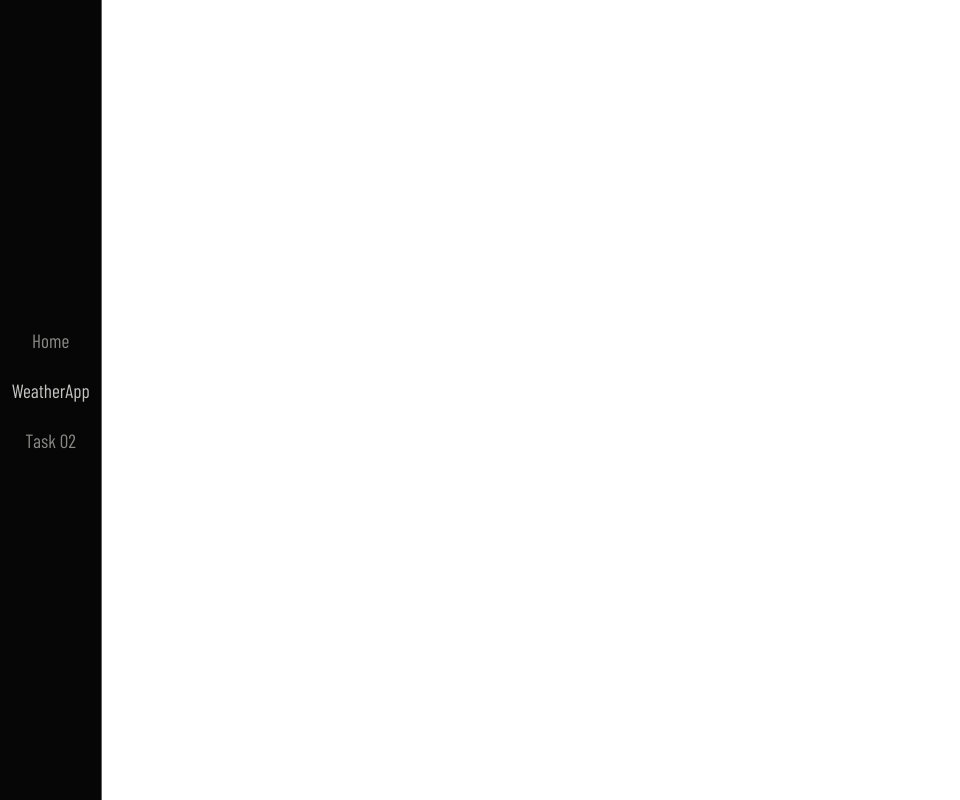
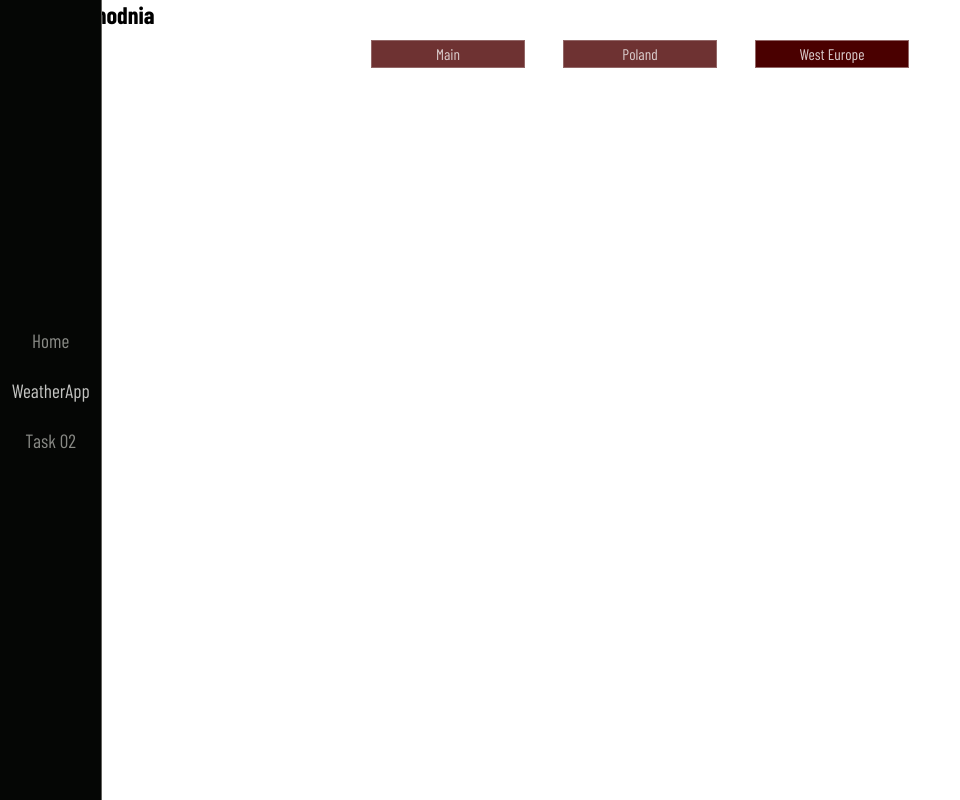
Before and after one commit to Scorpion19702022/01_REACT_VARIOUS_PROJECTS, a React (Create React App) app: page /WeatherApp/WestEurope in a window 1280 px wide. Shown: the whole page, without its empty margins (0-960 px from the left). Built offline with nearby package versions, Linux system fonts and the light colour scheme; a web font is replaced by a local one.

Commit message:
changed structure in components WeatherApp

```diff
--- a/src/App/App.tsx
+++ b/src/App/App.tsx
@@ -5,7 +5,7 @@ import Home from '../Components/Home/Home'
 import Task02 from '../Components/Task02/Task02'
 import WeatherApp from '../Components/WeatherApp/WeatherApp'
 import Poland from '../Components/WeatherApp/Pages/Poland'
-import Europe from '../Components/WeatherApp/Pages/Europe'
+import WestEurope from '../Components/WeatherApp/Pages/WestEurope'
 
 function App() {
 	return (
@@ -16,7 +16,7 @@ function App() {
 					<Route path='/' Component={Home} />
 					<Route path='/WeatherApp' Component={WeatherApp} />
 					<Route path='/WeatherApp/Poland' Component={Poland} />
-					<Route path='/WeatherApp/Europe' Component={Europe} />
+					<Route path='/WeatherApp/WestEurope' Component={WestEurope} />
 					<Route path='/Task02' Component={Task02} />
 				</Routes>
 			</section>
--- a/src/Components/WeatherApp/NavWorld.tsx
+++ b/src/Components/WeatherApp/NavWorld.tsx
@@ -18,10 +18,10 @@ const NavWorld = () => {
 				<p className={styles.into_btn}>Poland</p>
 			</Link>
 			<Link
-				to='/WeatherApp/Europe'
-				className={location.pathname === '/WeatherApp/Europe' ? styles.btn_active : styles.btn_no_active}
+				to='/WeatherApp/WestEurope'
+				className={location.pathname === '/WeatherApp/WestEurope' ? styles.btn_active : styles.btn_no_active}
 			>
-				<p className={styles.into_btn}>Europe</p>
+				<p className={styles.into_btn}>West Europe</p>
 			</Link>
 		</nav>
 	)
--- a/src/Components/WeatherApp/Pages/Europe.tsx
+++ b/src/Components/WeatherApp/Pages/WestEurope.tsx
@@ -1,13 +1,13 @@
 import React from 'react'
 import NavWorld from '../NavWorld'
 
-const Europe = () => {
+const WestEurope = () => {
 	return (
 		<div>
 			<NavWorld />
-			<h4>Europa</h4>
+			<h2>Europa zachodnia</h2>
 		</div>
 	)
 }
 
-export default Europe
+export default WestEurope
```
